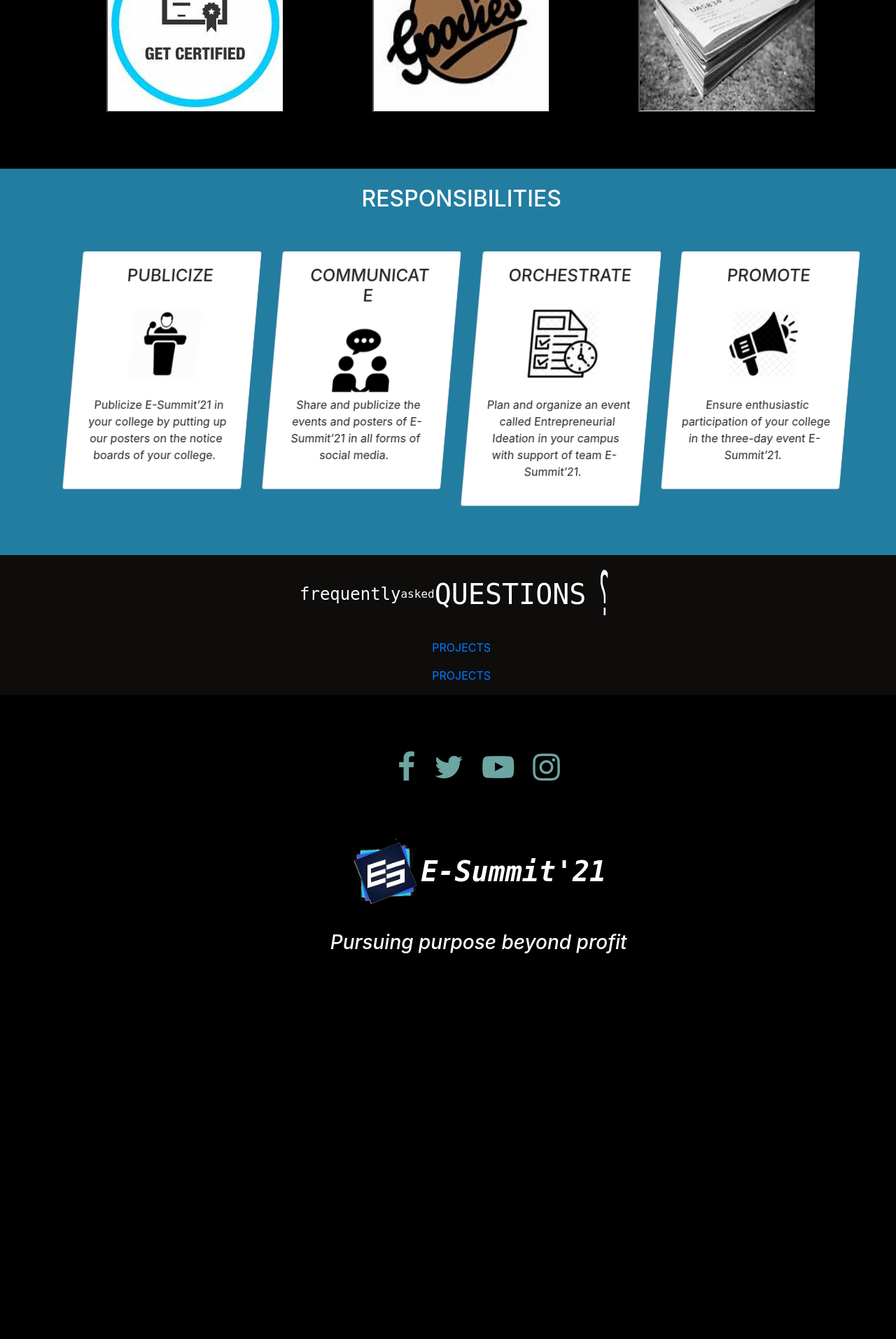
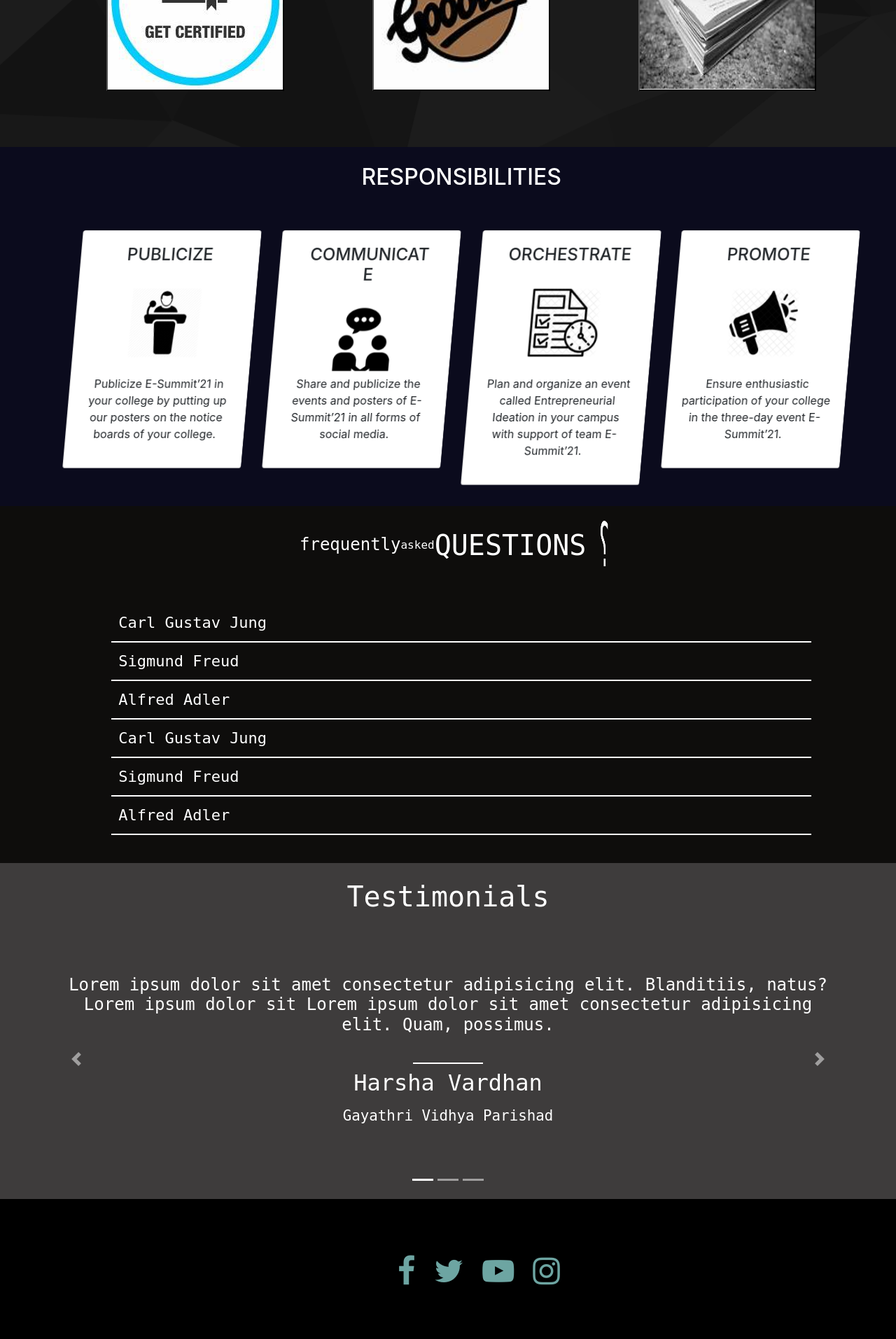
Before and after one commit to gembalibhavana/esummitcapage, a PHP site: page /index.html.html in a window 1280 px wide. Shown: the part 2640-4553 px from the top of the page at 70% size. Before the commit the page ends 4002 px from the top, so only its background shows below. Run offline with PHP 8.4, Linux system fonts and the light colour scheme; some libraries are stand-ins or nearby versions.

Commit message:
thirteen  commit

```diff
--- a/css/style.css
+++ b/css/style.css
@@ -5,7 +5,7 @@ body{
 
 }
 #incentives{
-  background-color:black;
+  background-image:url("bck.png");
 
     background-attachment:fixed;
 
@@ -39,10 +39,9 @@ text-align:center;
 
 
 #whyca{
-  background-color:rgb(14, 14, 34);
+  background-color:rgb(14,14,34);
+}
 
-
-}
 
 .team-area{
     padding:60px 0;
@@ -86,13 +85,13 @@ text-align:center;
     position:relative;
     transform:rotateY(0deg);
     z-index:2;
-    margin-bottom:70px;
+    margin-bottom:30px;
   }
   .side-two{
     position:relative;
     transform:rotateY(0deg);
     z-index:2;
-    margin-bottom:70px;
+    margin-bottom:30px;
   }
   .side-two{
     position:absolute;
@@ -275,6 +274,7 @@ text-align:center;
 #cssmenu.small-screen #menu-indicator {
   display: none;
 }
-
-*{
-overflow-horizontal:hidden;}
+.question {
+  cursor: pointer;
+  color: #f00;
+}
--- a/index.html.html
+++ b/index.html.html
@@ -22,10 +22,10 @@
 
 .bg {
   animation:slide14 3s ease-in-out infinite alternate;
-  background-image: linear-gradient(-60deg,rgb(3, 8, 100) 50%,black 50%);
+  background-image: linear-gradient(-60deg,rgb(8, 9, 56) 50%,black 50%);
   bottom:0;
   left:-50%;
-  opacity:.5;
+  opacity:.2;
   position:fixed;
   right:-50%;
   top:0;
@@ -79,29 +79,154 @@ h1 {
     transform: rotateY(359deg);
   }
 }
+@import url("https://fonts.googleapis.com/css?family=Karla|Space+Mono");
 
-.panel-group{
-    margin:0;
+:root {
+
+  --sectionWidth: 1000px;
 }
 
-.panel{
-    border:none;
-    box-shadow:none;
+* {
+  outline: 0;
+  box-sizing: border-box;
 }
 
-.panel-heading{
-    padding:0;
+body {
+  background-color: #000;
 }
 
-li {
-  text-decoration:none;
+#section1{
+  max-width: var(--sectionWidth);
+  margin: 0px auto;
+
+  width: 97%;
+  color: #fff;
 }
-ul{
-  text-decoration:none;
+
+summary {
+  display: block;
+  cursor: pointer;
+  padding: 10px;
+  font-family: "Space Mono", monospace;
+  font-size: 22px;
+  transition: .3s;
+  border-bottom: 2px solid;
+  user-select: none;
 }
-a{
-  text-decoration:none;
+
+details > div {
+  display: flex;
+  flex-wrap: wrap;
+  overflow: auto;
+
+  user-select: none;
+  padding: 0 20px;
+  font-family: "Karla", sans-serif;
+  line-height: 1.5;
 }
+
+
+details > div > p {
+  flex: 1;
+}
+
+details[open] > summary {
+   color: red;
+}
+
+@media (min-width: 768px) {
+  details[open] > div > p {
+    opacity: 0;
+    animation-name: showContent;
+    animation-duration: 0.6s;
+    animation-delay: 0.2s;
+    animation-fill-mode: forwards;
+    margin: 0;
+    padding-left: 20px;
+  }
+
+  details[open] > div {
+    animation-name: slideDown;
+    animation-duration: 0.3s;
+    animation-fill-mode: forwards;
+  }
+
+
+}
+
+@keyframes slideDown {
+  from {
+    opacity: 0;
+    height: 0;
+    padding: 0;
+  }
+
+  to {
+    opacity: 1;
+    height: var(--contentHeight);
+    padding: 20px;
+  }
+}
+
+@keyframes showImage {
+  from {
+    opacity: 0;
+    clip-path: inset(50% 0 50% 0);
+    transform: scale(0.4);
+  }
+
+  to {
+    opacity: 1;
+    clip-path: inset(0 0 0 0);
+  }
+}
+
+@keyframes showContent {
+  from {
+    opacity: 0;
+  }
+  to {
+    opacity: 1;
+  }
+}
+
+
+#loader{
+      height: 1500px;
+      width: 1500px;
+      background:black;
+      position: fixed;
+      top: 50%;
+      left: 50%;
+        transform: translate(-50%,-50%);
+        z-index: 999;
+  }
+  #loader img{
+      position: absolute;
+      top: 50%;
+      left: 50%;
+      transform: translate(-50%,-50%);
+  }
+
+
+.accordion .card {
+  border: none;
+  margin-bottom: 20px;
+}
+.accordion .card h2 {
+  background: url(https://cdn0.iconfinder.com/data/icons/entypo/91/arrow56-512.png) no-repeat calc(100% - 10px) center;
+  background-size: 20px;
+  cursor: pointer;
+  font-size: 18px;
+}
+.accordion .card h2.collapsed {
+  background-image: url(https://cdn0.iconfinder.com/data/icons/arrows-android-l-lollipop-icon-pack/24/expand2-256.png);
+}
+.accordion .card-body {
+  padding-left: 0;
+  padding-right: 0;
+}
+
 
 </style>
     <title>campus ambassador program
@@ -113,6 +238,14 @@ a{
     </head>
 
     <body>
+
+      <div id="loader">
+        <img src="css/img/gif3.gif" alt="" srcset="">
+    </div>
+
+
+
+
 
 <div class="container-fluid" style="position:fixed;z-index:2;width:103%">
 <div id='cssmenu'>
@@ -165,18 +298,18 @@ Campus Ambassador Program
   <div class="container-fluid" id="aboutus" style="color:white;height:auto">
           <div class="row" style="padding-top:10vh">
             <div class="col-12">
-              <h1 style="text-align:center;font-size:4rem" class="wow bounceIn" animation-duration="3s">About Us</h1>
+              <h1 style="text-align:center;font-size:3.5rem" class="wow bounceIn" animation-duration="3s">About Us</h1>
             </div>
           </div>
           <div class="row justify-content-center" style="padding-top:3vh;padding-bottom:10vh">
 
-            <div class=" col-12 col-md-8 " style="text-align: center;font-size: 1.7rem">
+            <div class=" col-12 col-md-8 " style="text-align: center;font-size: 1.2rem">
                <p class="wow bounceInDown" animation-duration="3s">The Entrepreneurship Cell is a non-profit organization run by the students of IIT Bhubaneswar
-                that aims at manifesting the latent entrepreneurial spirit of the young students from all corners of India.
+                that aims at manifesting the latent entrepreneurial spirit of the young students from all corners of India. Keeping this motto in mind the E-Cell, IIT Bhubaneswar is reaching out to all the colleges across India to promote
+                entrepreneurial outlook among students by engaging them with different activities of the E-Cell, IIT Bhubaneswar.
                </p>
                <p class="wow bounceInUp" animation-duration="3s">
-                Keeping this motto in mind the E-Cell, IIT Bhubaneswar is reaching out to all the colleges across India to promote
-                entrepreneurial outlook among students by engaging them with different activities of the E-Cell, IIT Bhubaneswar.
+                 The Summit seeks to facilitate interaction among industrialists, funding agencies, seasoned and upcoming entrepreneurs, academia and students of the participating institutes. E-Summit’20 will include a gamut of activities such as entrepreneurial guest lectures, workshops and panel discussions with experts, startup internship fair and investors drive. E-summit, as a culture of IIT Bhubaneswar, has proved its worth in depleting the Chasm that exists between Entrepreneurship and management. It is the stage for future Industry leaders and Entrepreneurs to exercise their skills.
                </p>
             </div>
         </div>
@@ -492,7 +625,7 @@ Campus Ambassador Program
 
 
 
-<div id="responsibilities" class="container-fluid" style="height:auto;background-color:rgb(35, 125, 160);width:103%">
+<div id="responsibilities" class="container-fluid" style="height:auto;background-color:rgb(11, 11, 29);width:103%">
 
 <br><h2 align="center" style="color:white" class="wow fadeInUp">RESPONSIBILITIES</h2><br><br>
     <section class="teamarea" >
@@ -597,57 +730,198 @@ Campus Ambassador Program
     <h1 class="rotate123" style="font-size:5.5rem"> ?</h1>
   </div>
 </div>
-<div class="row">
-<div class="col-12 align-items-center justify-content-center d-flex">
+<div class="row" style="padding-bottom:40px">
+<div class="col-12" style="padding-bottom:20px">
 
-  <ul class="nav nav-pills nav-stacked">
-    <div class="panel-group" id="accordion">
-      <div class="panel panel-default">
-        <div class="panel-heading">
-          <p class="panel-title">
-            <a data-toggle="collapse" data-parent="#accordion" href="#collapse1">PROJECTS</a>
-          </p>
 </div>
-        <div id="collapse1" class="panel-collapse collapse">
-          <div class="panel-body">
-            <ul>
-              <li><a href="#napoli" tabindex="-1" data-toggle="tab">NAPOLI</a></li>
+  <section id="section1">
+    <details  >
+      <summary>Carl Gustav Jung</summary>
+      <div>
 
-            </ul>
+        <p>The Swiss psychologist and psychiatrist Carl Jung was one of the major forces responsible for bringing psychological (having to do with the mind and its processes) thought and its theories into the twentieth century.</p>
       </div>
+    </details>
+    <details>
+      <summary>Sigmund Freud</summary>
+      <div>
+
+        <p>The work of Sigmund Freud, the Austrian founder of psychoanalysis, marked the beginning of a modern, dynamic psychology by providing the first well-organized explanation of the inner mental forces determining human behavior.</p>
       </div>
+    </details>
+    <details>
+      <summary>Alfred Adler</summary>
+      <div>
+
+        <p>Austrian psychiatrist Alfred Adler was credited with developing several important theories on the motivation of human behavior. He founded the school of individual psychology, a comprehensive "science of living" that focuses on the uniqueness of the individual
+          and a person's relationships with society.</p>
       </div>
+    </details>
+    <details >
+      <summary>Carl Gustav Jung</summary>
+      <div>
+
+        <p>The Swiss psychologist and psychiatrist Carl Jung was one of the major forces responsible for bringing psychological (having to do with the mind and its processes) thought and its theories into the twentieth century.</p>
       </div>
-     </ul>
+    </details>
+    <details>
+      <summary>Sigmund Freud</summary>
+      <div>
+
+        <p>The work of Sigmund Freud, the Austrian founder of psychoanalysis, marked the beginning of a modern, dynamic psychology by providing the first well-organized explanation of the inner mental forces determining human behavior.</p>
       </div>
+    </details>
+    <details>
+      <summary>Alfred Adler</summary>
+      <div>
 
-<div class="col-12 align-items-center justify-content-center d-flex">
+        <p>Austrian psychiatrist Alfred Adler was credited with developing several important theories on the motivation of human behavior. He founded the school of individual psychology, a comprehensive "science of living" that focuses on the uniqueness of the individual
+          and a person's relationships with society.</p>
+      </div>
+    </details>
+  </section>
 
-  <ul class="nav nav-pills nav-stacked">
-    <div class="panel-group" id="accordion">
-      <div class="panel panel-default">
-        <div class="panel-heading">
-          <p class="panel-title">
-            <a data-toggle="collapse" data-parent="#accordion" href="#collapse2">PROJECTS</a>
-          </p>
+
 </div>
-        <div id="collapse2" class="panel-collapse collapse">
-          <div class="panel-body">
-            <ul>
-              <li><a href="#napoli1" tabindex="-1" data-toggle="tab">NAPOLI1</a></li>
-
-            </ul>
-          </div>
-        </div>
-      </div>
-      </div>
-     </ul>
 </div>
 
 
 
+<div class="container-fluid" style="height:auto;background-color:rgb(62, 60, 60);padding-top:3vh">
+
+  <h1 style="text-align:center;color:white;font-size:2.5rem">
+    Testimonials
+  </h1>
+
+  <div id="carouselExampleIndicators" style="height:50vh" class="carousel slide" data-ride="carousel">
+    <ol class="carousel-indicators">
+      <li data-target="#carouselExampleIndicators" data-slide-to="0" class="active"></li>
+      <li data-target="#carouselExampleIndicators" data-slide-to="1"></li>
+      <li data-target="#carouselExampleIndicators" data-slide-to="2"></li>
+    </ol>
+    <div class="carousel-inner">
+      <div class="carousel-item active">
+        <div class="container ">
+          <div class="row align-items-center justify-content-center d-flex" style="padding-top:10vh">
+            <div class="col-12  " style="text-align:center;color:white">
+              <h1 style="font-size:1.5rem" style="text-align:center">
+                Lorem ipsum dolor sit amet consectetur adipisicing elit. Blanditiis, natus?Lorem ipsum dolor sit Lorem ipsum dolor sit amet consectetur adipisicing elit. Quam, possimus.
+              </h1>
+              <br>
+
+            </div>
+
+          </div>
+          <div class="row align-items-center justify-content-center d-flex" style="height:2vh">
+
+            <div style="width:100px;height:2px;background-color:white"></div>
+
+
+          </div>
+          <div class="row align-items-center justify-content-center d-flex" style="height:6vh">
+
+           <h1 style="font-size:2rem;color:white">
+          Harsha Vardhan
+          </h1>
+
+
+          </div>
+          <div class="row align-items-center justify-content-center d-flex" style="height:6vh">
+
+            <h1 style="font-size:1.3rem;color:white">
+              Gayathri Vidhya Parishad
+           </h1>
+
+
+           </div>
+
+
         </div>
       </div>
+      <div class="carousel-item">
+       <div class="container">
+         <div class="row d-flex align-items-center justify-content-center " style="padding-top:10vh;color:white" >
+           <div class="col-12" style="text-align:center">
+             <h1 style="font-size:1.5rem">
+               Lorem ipsum dolor sit amet consectetur adipisicing elit. Repudiandae, ad?Lorem ipsum dolor sit amet consectetur, adipisicing elit. Temporibus?
+             </h1>
+           </div>
+         </div>
+       </div>
+
+       <div class="row align-items-center justify-content-center d-flex" style="height:3vh">
+
+        <div style="width:100px;height:2px;background-color:white"></div>
+
+
+      </div>
+      <div class="row align-items-center justify-content-center d-flex" style="height:6vh">
+
+        <h1 style="font-size:2rem;color:white">
+       Harsha Vardhan
+       </h1>
+
+
+       </div>
+       <div class="row align-items-center justify-content-center d-flex" style="height:6vh">
+
+         <h1 style="font-size:1.3rem;color:white">
+           Gayathri Vidhya Parishad
+        </h1>
+
+
+        </div>
+      </div>
+      <div class="carousel-item">
+        <div class="container">
+          <div class="row d-flex align-items-center justify-content-center" style="padding-top:10vh;color:white">
+          <div class="col-12" style="text-align:center">
+          <h1 style="font-size:1.5rem">
+          Lorem ipsum dolor sit amet consectetur adipisicing elit. Atque, Lorem ipsum dolor sit, amet consectetur adipisicing elit. Eius, animi.
+          </h1>
+          </div>
+          </div>
+          <div class="row align-items-center justify-content-center d-flex" style="height:3vh">
+
+            <div style="width:100px;height:2px;background-color:white"></div>
+
+
+          </div>
+          <div class="row align-items-center justify-content-center d-flex" style="height:6vh">
+
+            <h1 style="font-size:2rem;color:white">
+           Harsha Vardhan
+           </h1>
+
+
+           </div>
+           <div class="row align-items-center justify-content-center d-flex" style="height:6vh">
+
+             <h1 style="font-size:1.3rem;color:white">
+               Gayathri Vidhya Parishad
+            </h1>
+
+
+            </div>
+        </div>
+
+      </div>
+    </div>
+    <a class="carousel-control-prev" href="#carouselExampleIndicators" role="button" data-slide="prev">
+      <span class="carousel-control-prev-icon" aria-hidden="true"></span>
+      <span class="sr-only">Previous</span>
+    </a>
+    <a class="carousel-control-next" href="#carouselExampleIndicators" role="button" data-slide="next">
+      <span class="carousel-control-next-icon" aria-hidden="true"></span>
+      <span class="sr-only">Next</span>
+    </a>
+  </div>
+
+
+</div>
+
+
+
 
 
 
@@ -685,9 +959,22 @@ new WOW().init();
 
 <script src="https://cdnjs.cloudflare.com/ajax/libs/animejs/2.0.2/anime.min.js"></script>
 
+<script>
+  var loader = document.getElementById('loader');
+  // sleep(5000);
 
+  window.addEventListener("load",function(){
+      loader.style.height ="100px";
+      loader.style.width="100px";
+      loader.style.borderRadius ="50%";
+      loader.style.visibility ="hidden";
+  });
 
+</script>
 
+<script type="text/javascript">
+  $('.carousel').carousel()
+</script>
 
      <script src="https://code.jquery.com/jquery-3.3.1.js"></script>
      <script src="node_modules/jquery/dist/jquery.slim.min.js"></script>
```
Also changed, not shown: css/img/gif3.gif (added), css/img/gif4.gif (added). Lines whose indentation alone changed are shown as unchanged.
